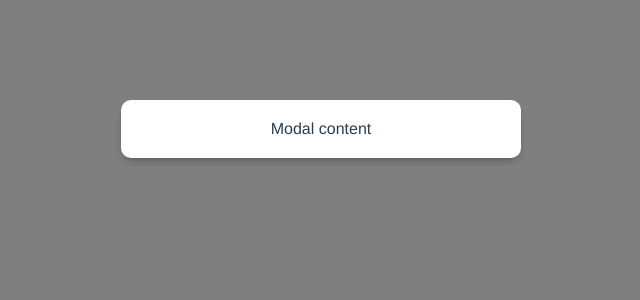
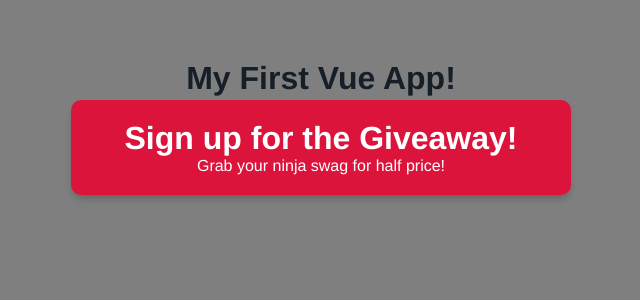
Before and after one commit to DalatCoder/vuejs, a Vue app in the folder 02.modal-project/: page / in a window 1280 px wide. Shown: the top 300 px of the page, without its empty margins (319-959 px from the left). Built offline with nearby package versions, Linux system fonts and the light colour scheme.

Commit message:
Passing data using props 🐇

```diff
--- a/02.modal-project/src/App.vue
+++ b/02.modal-project/src/App.vue
@@ -1,5 +1,6 @@
-  <template>
-  <Modal />
+<template>
+  <h1>{{ title }}</h1>
+  <Modal :header="header" :text="text" :theme="theme" />
 </template>
 
 <script>
@@ -10,11 +11,12 @@
   components: {
     Modal
   },
-  methods: {
-    handleClick() {
-      console.log(this.$refs.username)
-      this.$refs.username.classList.add('active')
-      this.$refs.username.focus()
+  data() {
+    return {
+      title: 'My First Vue App!',
+      header: 'Sign up for the Giveaway!',
+      text: 'Grab your ninja swag for half price!',
+      theme: 'sale'
     }
   }
 }
--- a/02.modal-project/src/components/Modal.vue
+++ b/02.modal-project/src/components/Modal.vue
@@ -1,14 +1,25 @@
 <template>
     <div class="backdrop">
-        <div class="modal">
-            <p>Modal content</p>
+        <div class="modal" :class="{ sale: theme === 'sale' }">
+            <h1>{{ header }}</h1>
+            <p>{{ text }}</p>
         </div>
     </div>
 </template>
 
+<script>
+export default {
+    props: [
+        'header',
+        'text',
+        'theme'
+    ]
+}
+</script>
+
 <style>
 .modal {
-    width: 400px;
+    width: 500px;
     padding: 20px;
     margin: 100px auto;
     background: white;
@@ -23,4 +34,12 @@
     width: 100%;
     height: 100%;
 }
+
+.modal.sale {
+    background: crimson;
+    color: white;
+}
+.modal.sale h1 {
+    color: white;
+}
 </style>
```
Also changed, not shown: 1 other file (tests, documents, lock files or other folders).
